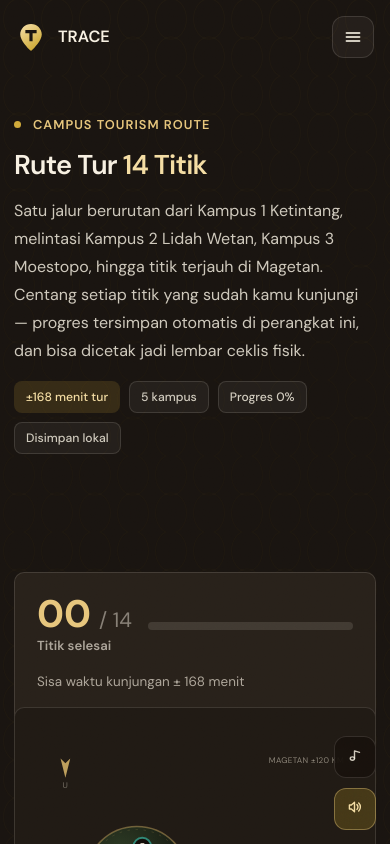
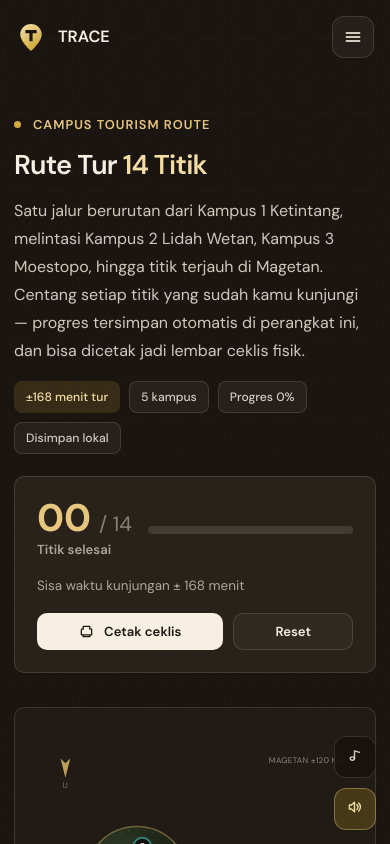
Before and after one commit to njhbil/Trace, a React (Vite) app: page /#/rute in a window 390 px wide. Shown: the top 844 px of the page. Built offline with nearby package versions, Linux system fonts and the light colour scheme.

Commit message:
rute: perbaiki kartu progres menindih kartu peta di layar sempit

```diff
--- a/src/styles/rute.css
+++ b/src/styles/rute.css
@@ -315,8 +315,14 @@
   .rute-map {
     grid-template-columns: 1fr;
   }
-  .rute-progress-card {
+
+  /* global.css memuat .panel { position: relative } setelah berkas ini,
+     sehingga position: static biasa kalah urut dan top: 96px ikut terpakai —
+     kartu progres terdorong ke bawah menindih kartu peta. Spesifisitas
+     dinaikkan agar kartu benar-benar statis di layar sempit. */
+  .rute-page .rute-progress-card {
     position: static;
+    top: auto;
   }
 }
 
```
